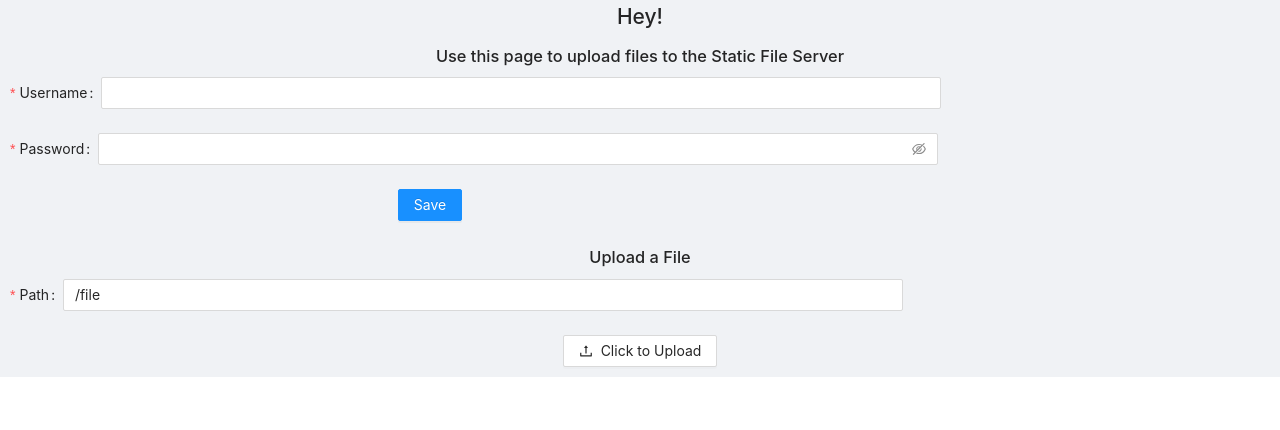
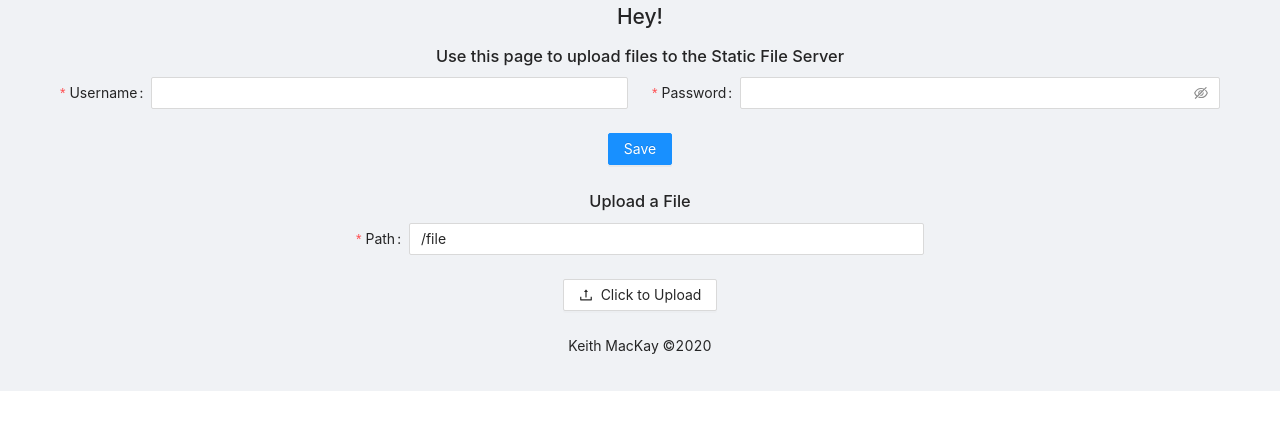
Before and after one commit to kamackay/file-server, a React app in the folder ui/: page / in a window 1280 px wide. Shown: the top 430 px of the page. Built offline with nearby package versions, Linux system fonts and the light colour scheme; the HTML template or start-up script is replaced by a standard one.

Commit message:
Minor Styling Improvements

```diff
--- a/ui/src/components/MainPage.tsx
+++ b/ui/src/components/MainPage.tsx
@@ -1,5 +1,5 @@
 import React from "react";
-import { Form, Input, Button, Upload } from "antd";
+import { Form, Input, Button, Upload, Row, Col } from "antd";
 import Cookies from "js-cookie";
 import { UploadOutlined } from "@ant-design/icons";
 import { withRouter, RouteComponentProps } from "react-router-dom";
@@ -33,7 +33,6 @@ export default withRouter(
           <h3>Use this page to upload files to the Static File Server</h3>
 
           <Form
-            wrapperCol={{ span: 16 }}
             onFinish={(values: Creds) => {
               Cookies.set(`creds`, values);
               this.setState((prev) => ({ ...prev, creds: values }));
@@ -41,25 +40,41 @@ export default withRouter(
             initialValues={this.state.creds}
             style={{ textAlign: "center" }}
           >
+            <Row gutter={24}>
+              <Col
+                span={12}
+                children={
                   <Form.Item
                     label="Username"
                     name="username"
                     rules={[
-                { required: true, message: "Please input your username!" },
+                      {
+                        required: true,
+                        message: "Please input your username!",
+                      },
                     ]}
-            >
-              <Input />
-            </Form.Item>
+                    children={<Input />}
+                  />
+                }
+              />
 
+              <Col
+                span={12}
+                children={
                   <Form.Item
                     label="Password"
                     name="password"
                     rules={[
-                { required: true, message: "Please input your password!" },
+                      {
+                        required: true,
+                        message: "Please input your password!",
+                      },
                     ]}
-            >
-              <Input.Password />
-            </Form.Item>
+                    children={<Input.Password />}
+                  />
+                }
+              />
+            </Row>
 
             <Form.Item>
               <Button type="primary" htmlType="submit">
@@ -68,14 +83,21 @@ export default withRouter(
             </Form.Item>
           </Form>
 
-          <Form wrapperCol={{ span: 16, style: { textAlign: "center" } }}>
+          <Form>
             <h3>Upload a File</h3>
 
+            <Row gutter={24}>
+              <Col span={6} />
+              <Col
+                span={12}
+                children={
                   <Form.Item
                     label="Path"
                     name="path"
                     initialValue={this.state.url}
-              rules={[{ required: true, message: "Please input A Path!" }]}
+                    rules={[
+                      { required: true, message: "Please input A Path!" },
+                    ]}
                   >
                     <Input
                       value={this.state.url}
@@ -86,6 +108,10 @@ export default withRouter(
                       }}
                     />
                   </Form.Item>
+                }
+              />
+              <Col span={6} />
+            </Row>
 
             <Upload
               method="PUT"
--- a/ui/src/index.tsx
+++ b/ui/src/index.tsx
@@ -11,9 +11,14 @@ const MainPage = asyncComponent(() => import("./components/MainPage"));
 ReactDOM.render(
   <Router>
     <Layout style={{ paddingBottom: 10 }}>
-      <Layout.Content style={{ marginLeft: 10, marginRight: 10 }}>
+      <Layout.Content
+        style={{ marginLeft: 10, marginRight: 10, padding: "0 50px" }}
+      >
         <Route path="/" exact={true} component={MainPage} />
       </Layout.Content>
+      <Layout.Footer style={{ textAlign: "center" }}>
+        Keith MacKay ©2020
+      </Layout.Footer>
     </Layout>
   </Router>,
   document.getElementById("root")
```
Lines whose indentation alone changed are shown as unchanged.
